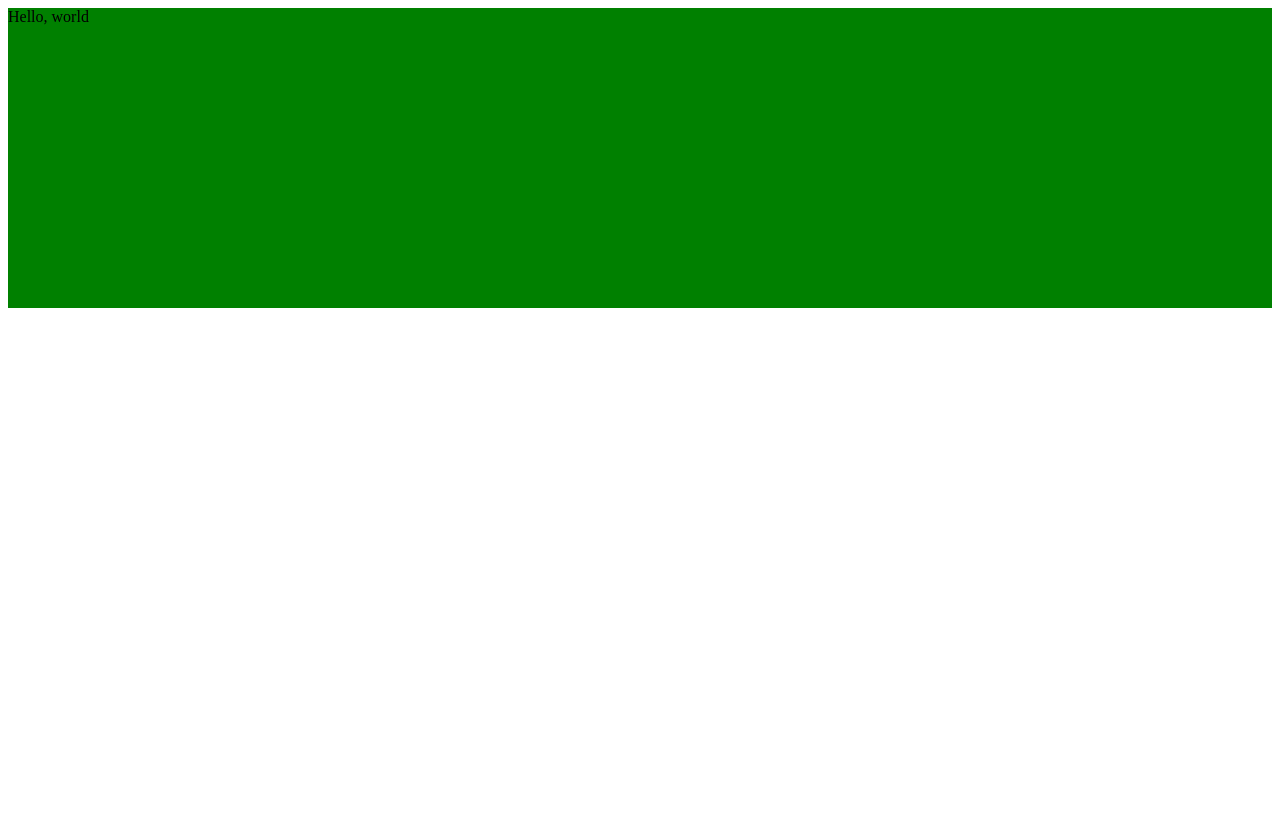
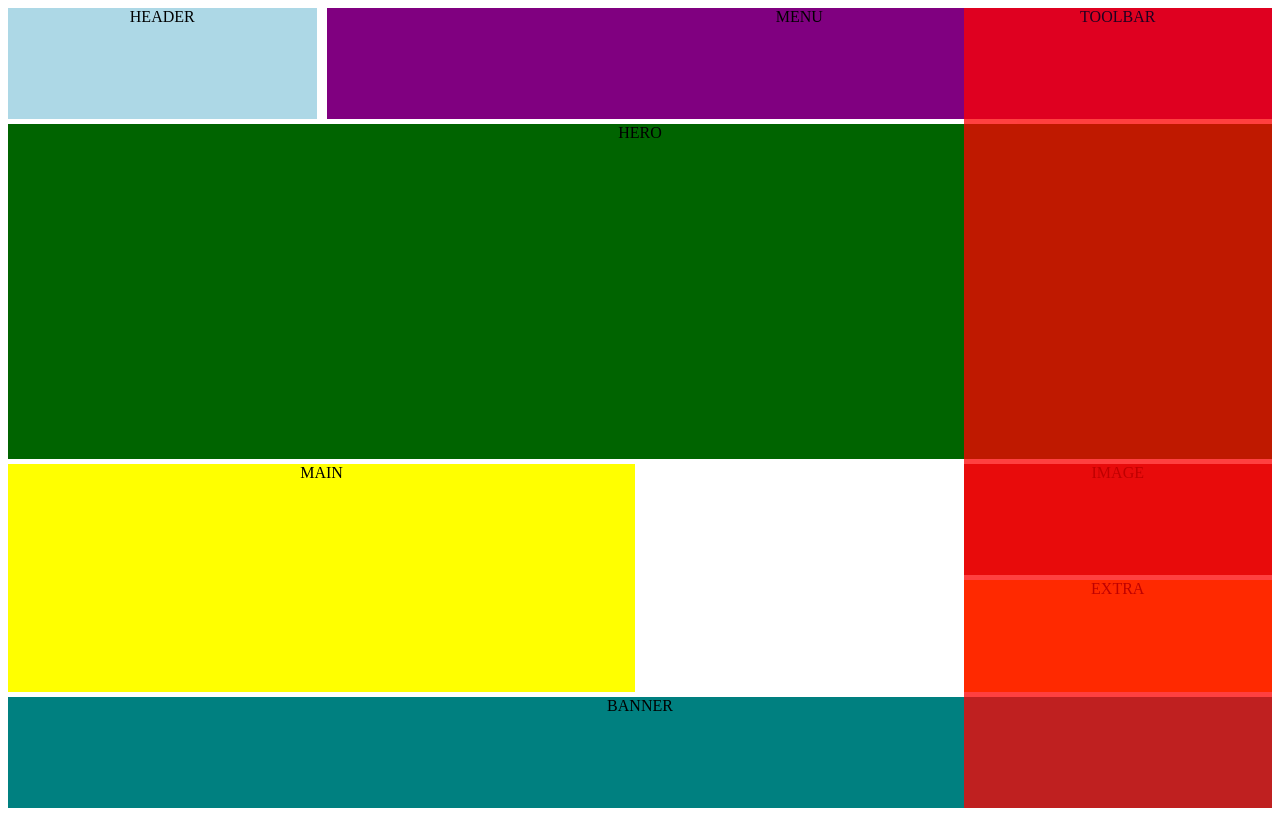
Before and after one commit to elipinska/css-grid-lab, a plain HTML site: page index.html in a window 1280 px wide. Drawn offline with Linux system fonts and the light colour scheme.

Commit message:
Create a full sample page layout

```diff
--- a/css/styles.css
+++ b/css/styles.css
@@ -1,9 +1,68 @@
 .grid {
   display: grid;
+  height: 100vh;
+  text-transform: uppercase;
+  text-align: center;
   /* sizes of columns and rows can use CSS units such as px or vw */
   /* auto keyword enables columns or rows to stretch across all available space */
   /* fr is a fractional unit which causes any available space to be distributed to columns based on ratios of these columns */
   grid-template-columns: repeat(4, 1fr);
-  grid-template-rows: repeat(4, 75px);
-  background-color: green;
+  /* minmax() defines the min and max of dynamic columns and rows */
+  grid-template-rows: 1fr 3fr repeat(3, 1fr);
+  grid-template-areas: "header menu menu menu"
+                       "hero hero hero hero"
+                       "main main . image"
+                       "main main . extra"
+                       "banner banner banner banner";
+  /* grid-gap controls the gaps between rows and columns */
+  grid-gap: 5px 10px;
+
 }
+
+h1, h2 {
+  margin: 0;
+  border: 2px solid black;
+}
+
+.header {
+  grid-area: header;
+  background-color: lightblue;
+}
+
+.hero {
+  grid-area: hero;
+  background-color: darkgreen;
+}
+
+.menu {
+  grid-area: menu;
+  background-color: purple;
+}
+
+.main {
+  grid-area: main;
+  background-color: yellow;
+}
+
+.banner {
+  grid-area: banner;
+  background-color: teal;
+}
+
+.extra {
+  grid-area: extra;
+  background-color: orange;
+}
+
+.image {
+  grid-area: image;
+  background-color: brown;
+}
+
+.toolbar {
+  grid-area: 1 / -2 / -1 / -1;
+  background-color: red;
+  opacity: 0.75;
+  /* z-index controls the order in which elements on the page stack */
+  z-index: 1;
+}
--- a/index.html
+++ b/index.html
@@ -7,7 +7,14 @@
   </head>
   <body>
     <div class="grid">
-      Hello, world
+      <div class="header">Header</div>
+      <div class="menu">Menu</div>
+      <div class="hero">Hero</div>
+      <div class="main">Main</div>
+      <div class="image">Image</div>
+      <div class="extra">Extra</div>
+      <div class="banner">Banner</div>
+      <div class="toolbar">Toolbar</div>
     </div>
 
   </body>
```
Also changed, not shown: 1 other file.
